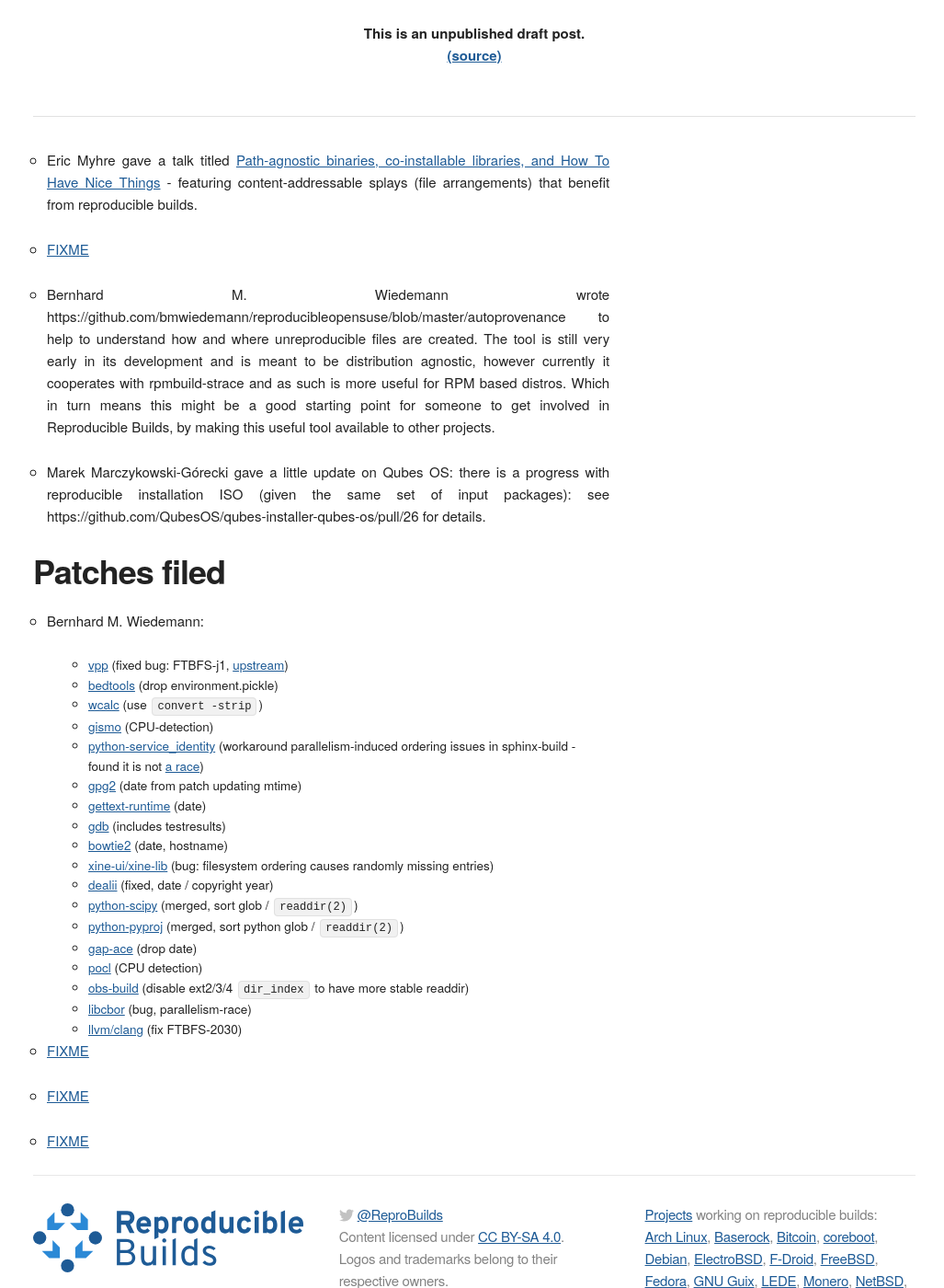
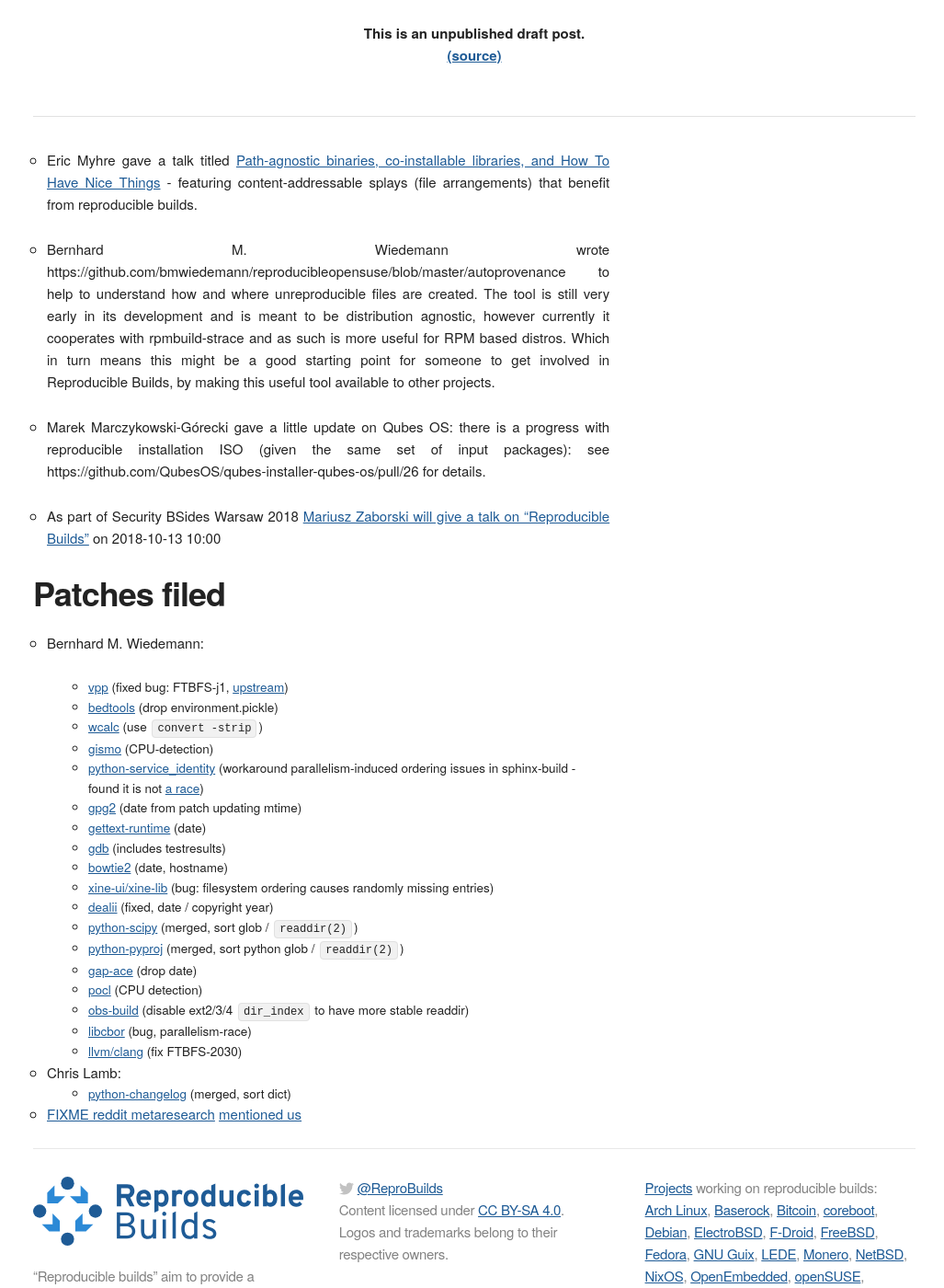
Before and after one commit to prototypefund/reproducible-website, a Jekyll site: the page built from _blog/posts/180.md, in a window 1280 px wide and 1400 px high, scrolled down 287 px. Shown: the whole window at 92% size, without its empty margins (124-1151 px from the left). Built offline with Jekyll 4.4.1, drawn with Linux system fonts in a browser that asks for light colours; some web fonts are replaced.

Commit message:
180: -3 FIXME

```diff
--- a/_blog/posts/180.md
+++ b/_blog/posts/180.md
@@ -5,11 +5,11 @@
 
 * Eric Myhre gave a talk titled [Path-agnostic binaries, co-installable libraries, and How To Have Nice Things](https://media.ccc.de/v/ASG2018-204-path-agnostic_binaries_co-installable_libraries_and_how_to_have_nice_things) - featuring content-addressable splays (file arrangements) that benefit from reproducible builds.
 
-* [FIXME](https://bitbucket.org/zzzeek/changelog/pull-requests/1/please-make-the-references-reproducible/diff)
-
 * Bernhard M. Wiedemann wrote https://github.com/bmwiedemann/reproducibleopensuse/blob/master/autoprovenance to help to understand how and where unreproducible files are created. The tool is still very early in its development and is meant to be distribution agnostic, however currently it cooperates with rpmbuild-strace and as such is more useful for RPM based distros. Which in turn means this might be a good starting point for someone to get involved in Reproducible Builds, by making this useful tool available to other projects.
 
 * Marek Marczykowski-Górecki gave a little update on Qubes OS: there is a progress with reproducible installation ISO (given the same set of input packages): see https://github.com/QubesOS/qubes-installer-qubes-os/pull/26 for details.
+
+* As part of Security BSides Warsaw 2018 [Mariusz Zaborski will give a talk on "Reproducible Builds"](https://twitter.com/BSidesWarsaw/status/1047426094117339136/photo/1) on 2018-10-13 10:00
 
 Patches filed
 -------------
@@ -35,8 +35,7 @@
     * [libcbor](https://github.com/PJK/libcbor/pull/72) (bug, parallelism-race)
     * [llvm/clang](https://reviews.llvm.org/D52967) (fix FTBFS-2030)
 
-* [FIXME](https://www.reddit.com/r/metaresearch/)
+* Chris Lamb:
+    * [python-changelog](https://bitbucket.org/zzzeek/changelog/pull-requests/1/please-make-the-references-reproducible) (merged, sort dict)
 
-* [FIXME](https://bitbucket.org/zzzeek/changelog/pull-requests/1/please-make-the-references-reproducible#comment-77664368)
-
-* [FIXME](https://twitter.com/BSidesWarsaw/status/1047426094117339136/photo/1)
+* [FIXME reddit metaresearch](https://www.reddit.com/r/metaresearch/) [mentioned us](https://www.reddit.com/r/metaresearch/comments/9k9gdp/reproducible_builds_for_more_reproducible_code/)
```
